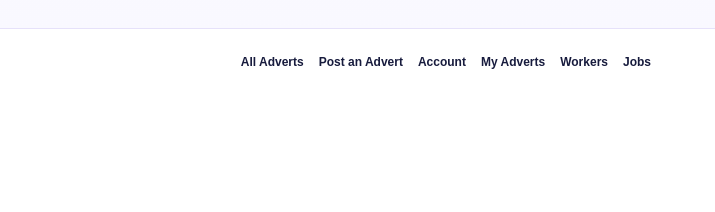
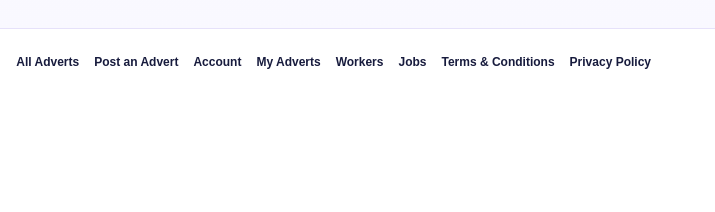
Before and after one commit to abuaogarjohn-alt/ogars-workers-platform, a plain HTML site: page index.html in a window 1280 px wide. Shown: the part 1632-1844 px from the top of the page, 565-1280 px from the left. Drawn offline with Linux system fonts and the light colour scheme; no server answers.

Commit message:
Update index.html

```diff
--- a/index.html
+++ b/index.html
@@ -123,7 +123,7 @@ body{background:linear-gradient(180deg,#f0edff 0,#fff 300px,#f8f7ff 100%);color:
  <section class="section" id="trending"><div class="section-head"><div><h2>Trending Ads</h2><p>Recent active adverts from the OGARS community.</p></div><a class="view-link" href="discover.html">View All →</a></div><div class="ad-tools"><label for="sort-adverts" style="font-size:12px;color:var(--muted)">Sort by</label><select id="sort-adverts"><option value="newest">Latest</option><option value="oldest">Oldest</option><option value="low">Price: low to high</option><option value="high">Price: high to low</option></select></div><p class="status" id="adverts-status" aria-live="polite">Loading latest adverts…</p><div class="ad-grid" id="adverts-grid"></div></section>
  <section class="promo"><div><h2>Have Something to Sell, Rent or Promote?</h2><p>Create an advert and connect with people looking for what you offer across Ghana.</p></div><div class="promo-actions"><a class="btn btn-gold" href="advertise.html">＋ Post an Advert</a><a class="btn btn-outline" href="account.html">Create Account</a></div></section>
 </main>
-<footer class="footer"><div class="wrap footer-row"><div><a class="brand" href="index.html"><span class="brand-mark"></span><span><span class="brand-name">OGARS<small>PLATFORM</small></span></span></a><p>Buy, sell, find work, hire, rent and connect — anywhere in Ghana. OGARS PLATFORM brings useful opportunities together in one place.</p><small>© <span id="year"></span> OGARS PLATFORM. All rights reserved.</small></div><div class="footer-links"><a href="discover.html">All Adverts</a><a href="advertise.html">Post an Advert</a><a href="account.html">Account</a><a href="my-adverts.html">My Adverts</a><a href="workers.html">Workers</a><a href="jobs-employment.html">Jobs</a></div></div></footer>
+<footer class="footer"><div class="wrap footer-row"><div><a class="brand" href="index.html"><span class="brand-mark"></span><span><span class="brand-name">OGARS<small>PLATFORM</small></span></span></a><p>Buy, sell, find work, hire, rent and connect — anywhere in Ghana. OGARS PLATFORM brings useful opportunities together in one place.</p><small>© <span id="year"></span> OGARS PLATFORM. All rights reserved.</small></div><div class="footer-links"><a href="discover.html">All Adverts</a><a href="advertise.html">Post an Advert</a><a href="account.html">Account</a><a href="my-adverts.html">My Adverts</a><a href="workers.html">Workers</a><a href="jobs-employment.html">Jobs</a><a href="terms-and-conditions.html">Terms &amp; Conditions</a><a href="privacy-policy.html">Privacy Policy</a></div></div></footer>
 <nav class="bottom-nav" aria-label="Mobile navigation"><a class="active" href="index.html"><span class="nav-ico">⌂</span>Home</a><a href="discover.html"><span class="nav-ico">▦</span>Explore</a><a class="sell" href="advertise.html"><span class="nav-ico">＋</span>Post Ad</a><a href="discover.html"><span class="nav-ico">⌕</span>Search</a><a href="account.html"><span class="nav-ico">♙</span>Account</a></nav>
 <script>
 const SUPABASE_URL="https://pawqsmcswoypuiihfbrr.supabase.co";
```
